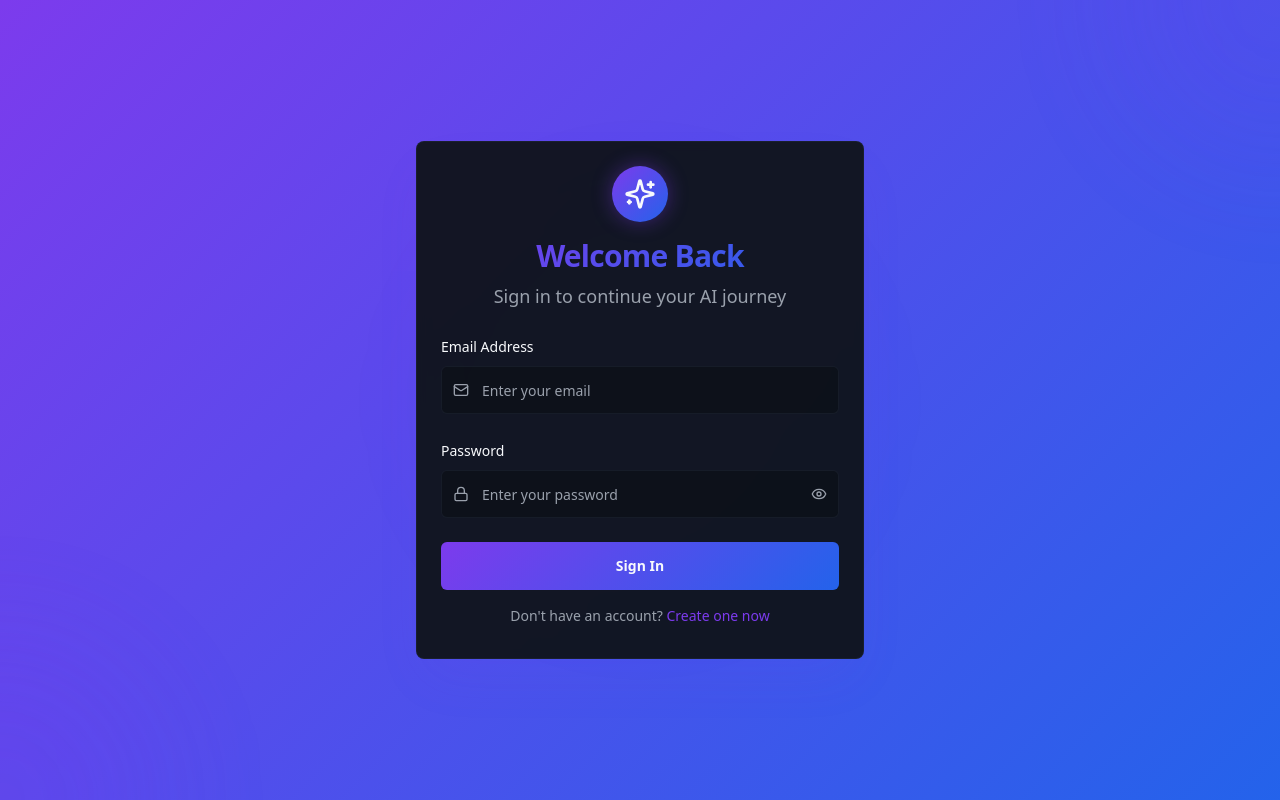
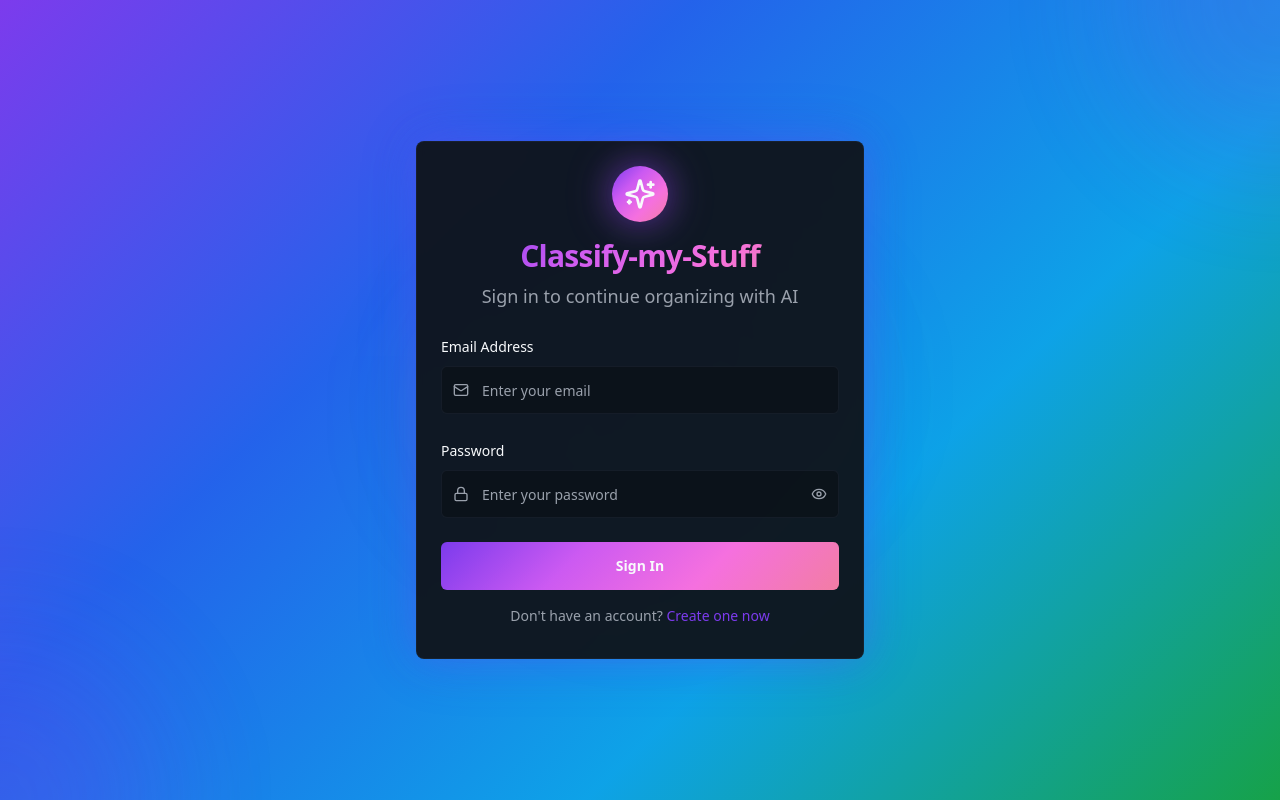
Before and after one commit to Leonardocran/classify-my-stuff, a React (Vite) app: page /login in a window 1280 px wide. Built offline with nearby package versions, Linux system fonts and the light colour scheme.

Commit message:
Refine login and signup pages
Update login and signup pages with a more colorful design and change the title to "Classify-my-Stuff".

```diff
--- a/src/index.css
+++ b/src/index.css
@@ -36,14 +36,26 @@ All colors MUST be HSL.
     --input: 215 27% 17%;
     --ring: 262 83% 58%;
 
-    /* AI-themed gradients */
+    /* Colorful theme colors */
+    --success: 142 76% 36%;
+    --success-foreground: 355 0% 100%;
+    --warning: 38 92% 50%;
+    --warning-foreground: 20 14% 4%;
+    --info: 199 89% 48%;
+    --info-foreground: 355 0% 100%;
+
+    /* Vibrant gradients */
     --gradient-primary: linear-gradient(135deg, hsl(262 83% 58%), hsl(221 83% 53%));
     --gradient-secondary: linear-gradient(135deg, hsl(221 83% 53%), hsl(262 83% 58%));
+    --gradient-colorful: linear-gradient(135deg, hsl(262 83% 58%), hsl(221 83% 53%), hsl(199 89% 48%), hsl(142 76% 36%));
+    --gradient-rainbow: linear-gradient(135deg, hsl(262 83% 58%), hsl(285 85% 65%), hsl(310 87% 70%), hsl(340 82% 72%));
     --gradient-accent: linear-gradient(180deg, hsl(220 27% 8%), hsl(215 27% 17%));
 
-    /* Glowing effects */
+    /* Enhanced glowing effects */
     --glow-primary: 0 0 20px hsl(262 83% 58% / 0.4);
     --glow-secondary: 0 0 30px hsl(221 83% 53% / 0.3);
+    --glow-colorful: 0 0 40px hsl(262 83% 58% / 0.3), 0 0 60px hsl(221 83% 53% / 0.2);
+    --glow-rainbow: 0 0 30px hsl(262 83% 58% / 0.4), 0 0 50px hsl(285 85% 65% / 0.3);
 
     --radius: 0.5rem;
 
--- a/src/pages/Login.tsx
+++ b/src/pages/Login.tsx
@@ -50,27 +50,29 @@ export default function Login() {
   };
 
   return (
-    <div className="min-h-screen bg-gradient-primary flex items-center justify-center p-4 relative overflow-hidden">
+    <div className="min-h-screen bg-gradient-colorful flex items-center justify-center p-4 relative overflow-hidden">
       {/* Animated background elements */}
       <div className="absolute inset-0 overflow-hidden">
-        <div className="absolute -top-40 -right-40 w-80 h-80 bg-primary/20 rounded-full blur-3xl animate-pulse"></div>
-        <div className="absolute -bottom-40 -left-40 w-80 h-80 bg-accent/20 rounded-full blur-3xl animate-pulse delay-1000"></div>
-        <div className="absolute top-1/2 left-1/2 transform -translate-x-1/2 -translate-y-1/2 w-96 h-96 bg-primary/10 rounded-full blur-3xl animate-pulse delay-500"></div>
+        <div className="absolute -top-40 -right-40 w-80 h-80 bg-primary/30 rounded-full blur-3xl animate-pulse"></div>
+        <div className="absolute -bottom-40 -left-40 w-80 h-80 bg-accent/30 rounded-full blur-3xl animate-pulse delay-1000"></div>
+        <div className="absolute top-1/3 right-1/3 w-60 h-60 bg-blue-500/20 rounded-full blur-3xl animate-pulse delay-500"></div>
+        <div className="absolute bottom-1/3 left-1/3 w-60 h-60 bg-green-500/20 rounded-full blur-3xl animate-pulse delay-700"></div>
+        <div className="absolute top-1/2 left-1/2 transform -translate-x-1/2 -translate-y-1/2 w-96 h-96 bg-primary/15 rounded-full blur-3xl animate-pulse delay-300"></div>
       </div>
 
-      <Card className="w-full max-w-md relative z-10 backdrop-blur-sm bg-card/95 border-border/50 shadow-2xl shadow-primary/10">
+      <Card className="w-full max-w-md relative z-10 backdrop-blur-sm bg-card/95 border-border/50 shadow-2xl shadow-glow-colorful">
         <CardHeader className="space-y-4 text-center">
           <div className="flex justify-center">
-            <div className="p-3 rounded-full bg-gradient-primary shadow-glow-primary">
+            <div className="p-3 rounded-full bg-gradient-rainbow shadow-glow-rainbow">
               <Sparkles className="h-8 w-8 text-primary-foreground" />
             </div>
           </div>
           <div>
-            <CardTitle className="text-3xl font-bold bg-gradient-primary bg-clip-text text-transparent">
-              Welcome Back
+            <CardTitle className="text-3xl font-bold bg-gradient-rainbow bg-clip-text text-transparent">
+              Classify-my-Stuff
             </CardTitle>
             <CardDescription className="text-muted-foreground mt-2 text-lg">
-              Sign in to continue your AI journey
+              Sign in to continue organizing with AI
             </CardDescription>
           </div>
         </CardHeader>
@@ -124,7 +126,7 @@ export default function Login() {
           <CardFooter className="flex flex-col space-y-4 pb-8">
             <Button
               type="submit"
-              className="w-full h-12 bg-gradient-primary hover:shadow-glow-primary transition-all duration-300 text-primary-foreground font-semibold"
+              className="w-full h-12 bg-gradient-rainbow hover:shadow-glow-rainbow transition-all duration-300 text-primary-foreground font-semibold"
               disabled={isLoading}
             >
               {isLoading ? (
--- a/src/pages/Signup.tsx
+++ b/src/pages/Signup.tsx
@@ -68,27 +68,29 @@ export default function Signup() {
   };
 
   return (
-    <div className="min-h-screen bg-gradient-secondary flex items-center justify-center p-4 relative overflow-hidden">
+    <div className="min-h-screen bg-gradient-colorful flex items-center justify-center p-4 relative overflow-hidden">
       {/* Animated background elements */}
       <div className="absolute inset-0 overflow-hidden">
-        <div className="absolute -top-40 -left-40 w-80 h-80 bg-accent/20 rounded-full blur-3xl animate-pulse"></div>
-        <div className="absolute -bottom-40 -right-40 w-80 h-80 bg-primary/20 rounded-full blur-3xl animate-pulse delay-1000"></div>
-        <div className="absolute top-1/3 left-1/3 w-96 h-96 bg-accent/10 rounded-full blur-3xl animate-pulse delay-700"></div>
+        <div className="absolute -top-40 -left-40 w-80 h-80 bg-accent/30 rounded-full blur-3xl animate-pulse"></div>
+        <div className="absolute -bottom-40 -right-40 w-80 h-80 bg-primary/30 rounded-full blur-3xl animate-pulse delay-1000"></div>
+        <div className="absolute top-1/4 right-1/4 w-60 h-60 bg-purple-500/25 rounded-full blur-3xl animate-pulse delay-500"></div>
+        <div className="absolute bottom-1/4 left-1/4 w-60 h-60 bg-pink-500/25 rounded-full blur-3xl animate-pulse delay-800"></div>
+        <div className="absolute top-1/3 left-1/3 w-96 h-96 bg-accent/15 rounded-full blur-3xl animate-pulse delay-700"></div>
       </div>
 
-      <Card className="w-full max-w-lg relative z-10 backdrop-blur-sm bg-card/95 border-border/50 shadow-2xl shadow-accent/10">
+      <Card className="w-full max-w-lg relative z-10 backdrop-blur-sm bg-card/95 border-border/50 shadow-2xl shadow-glow-colorful">
         <CardHeader className="space-y-4 text-center">
           <div className="flex justify-center">
-            <div className="p-3 rounded-full bg-gradient-secondary shadow-glow-secondary">
+            <div className="p-3 rounded-full bg-gradient-rainbow shadow-glow-rainbow">
               <Sparkles className="h-8 w-8 text-primary-foreground" />
             </div>
           </div>
           <div>
-            <CardTitle className="text-3xl font-bold bg-gradient-secondary bg-clip-text text-transparent">
-              Join Our Platform
+            <CardTitle className="text-3xl font-bold bg-gradient-rainbow bg-clip-text text-transparent">
+              Classify-my-Stuff
             </CardTitle>
             <CardDescription className="text-muted-foreground mt-2 text-lg">
-              Create your account to get started with AI-powered tools
+              Create your account to start organizing with AI
             </CardDescription>
           </div>
         </CardHeader>
@@ -200,7 +202,7 @@ export default function Signup() {
           <CardFooter className="flex flex-col space-y-4 pb-8">
             <Button
               type="submit"
-              className="w-full h-12 bg-gradient-secondary hover:shadow-glow-secondary transition-all duration-300 text-primary-foreground font-semibold"
+              className="w-full h-12 bg-gradient-rainbow hover:shadow-glow-rainbow transition-all duration-300 text-primary-foreground font-semibold"
               disabled={isLoading || !isPasswordValid}
             >
               {isLoading ? (
--- a/tailwind.config.ts
+++ b/tailwind.config.ts
@@ -66,11 +66,15 @@ export default {
 			backgroundImage: {
 				'gradient-primary': 'var(--gradient-primary)',
 				'gradient-secondary': 'var(--gradient-secondary)',
+				'gradient-colorful': 'var(--gradient-colorful)',
+				'gradient-rainbow': 'var(--gradient-rainbow)',
 				'gradient-accent': 'var(--gradient-accent)',
 			},
 			boxShadow: {
 				'glow-primary': 'var(--glow-primary)',
 				'glow-secondary': 'var(--glow-secondary)',
+				'glow-colorful': 'var(--glow-colorful)',
+				'glow-rainbow': 'var(--glow-rainbow)',
 			},
 			borderRadius: {
 				lg: 'var(--radius)',
```
